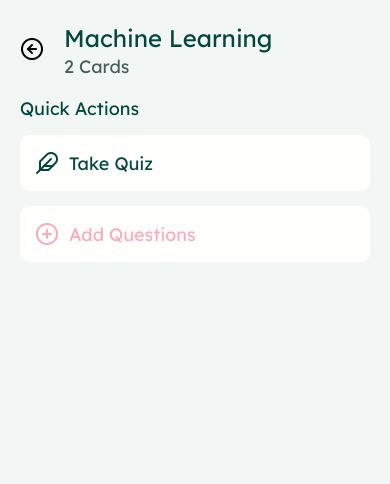
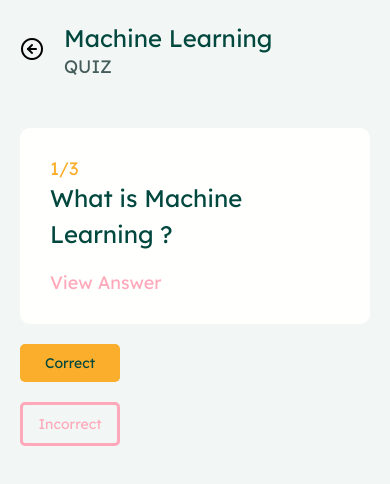
Before and after one commit to algokun/reactnd-mobile-flashcards, a React Native app: screen / in a window 390 px wide. Shown: the top 484 px of the page. Built offline with nearby package versions, Linux system fonts and the light colour scheme.

Commit message:
✨ feat: added screens

```diff
--- a/App.js
+++ b/App.js
@@ -1,6 +1,6 @@
 import React from 'react'
 import { View } from 'react-native';
-import Home from './pages/DeckHome';
+import Home from './pages/Quiz';
 import { useFonts } from "expo-font";
 import { AppLoading } from "expo";
 import {globalStyle as styles} from './utils/common-styles'
--- a/components/Button.js
+++ b/components/Button.js
@@ -1,19 +1,82 @@
-import { TouchableOpacity, Text } from "react-native";
-import { globalStyle as styles } from "../utils/common-styles";
+import { TouchableOpacity, Text, StyleSheet } from "react-native";
 import React from "react";
+import {
+  textPrimary,
+  primary,
+  disabledSurface,
+  textDisabled,
+  secondary,
+} from "../utils/colors";
 
-const Button = ({ onPress, title, disabled = false }) => {
+const PrimaryButton = ({
+  onPress,
+  title,
+  disabled = false,
+  type = "primary",
+}) => {
+  const buttonStyle =
+    type === "primary" ? styles.primaryCTA : styles.secondaryCTA;
+  const buttonTextStyle =
+    type === "primary" ? styles.primaryCTAText : styles.secondaryCTAText;
+
   return (
     <TouchableOpacity
       onPress={onPress}
       disabled={disabled}
-      style={disabled ? styles.disabledCTA : styles.primaryCTA}
+      style={disabled ? styles.disabledCTA : buttonStyle}
     >
-      <Text style={disabled ? styles.disabledCTAText : styles.primaryCTAText}>
+      <Text style={disabled ? styles.disabledCTAText : buttonTextStyle}>
         {title}
       </Text>
     </TouchableOpacity>
   );
 };
 
-export default Button;
+const gloabalFont = "LexendDeca";
+
+const styles = StyleSheet.create({
+  primaryCTA: {
+    padding: 10,
+    backgroundColor: primary,
+    width: 100,
+    marginTop: 20,
+    marginBottom: 10,
+    borderRadius: 5,
+  },
+  primaryCTAText: {
+    fontFamily: gloabalFont,
+    color: textPrimary,
+    textAlign: "center",
+  },
+  disabledCTA: {
+    padding: 10,
+    backgroundColor: disabledSurface,
+    width: 100,
+    marginTop: 10,
+    marginBottom: 10,
+    borderRadius: 5,
+  },
+  disabledCTAText: {
+    fontFamily: gloabalFont,
+    color: textDisabled,
+    textAlign: "center",
+  },
+  secondaryCTA: {
+    padding: 10,
+    backgroundColor: "transparent",
+    width: 100,
+    marginTop: 10,
+    marginBottom: 10,
+    borderRadius: 5,
+    borderStyle: "solid",
+    borderWidth: 3,
+    borderColor: secondary,
+  },
+  secondaryCTAText: {
+    fontFamily: gloabalFont,
+    color: secondary,
+    textAlign: "center",
+  },
+});
+
+export default PrimaryButton;
--- /dev/null
+++ b/components/QuizBox.js
@@ -0,0 +1,45 @@
+import React from "react";
+import { View, StyleSheet, Text, TouchableOpacity } from "react-native";
+import { surface, textPrimary, primary, secondary } from "../utils/colors";
+
+const QuizBox = () => {
+  return (
+    <View style={styles.quizBox}>
+      <Text style={styles.counter}>1/3</Text>
+      <Text style={styles.question}>What is Machine Learning ?</Text>
+      <TouchableOpacity>
+        <Text style={styles.flatButton}>View Answer</Text>
+      </TouchableOpacity>
+    </View>
+  );
+};
+
+const styles = StyleSheet.create({
+  quizBox: {
+    padding: 30,
+    backgroundColor: surface,
+    borderRadius: 10,
+    marginTop: 50
+  },
+  counter: {
+    fontFamily: "LexendDeca",
+    color: primary,
+    fontSize: 18,
+    lineHeight: 22,
+  },
+  question: {
+    fontFamily: "LexendDeca",
+    color: textPrimary,
+    fontSize: 24,
+    lineHeight: 36,
+  },
+  flatButton: {
+    marginTop: 20,
+    color: secondary,
+    fontFamily: "LexendDeca",
+    fontSize: 18,
+    lineHeight: 22,
+  },
+});
+
+export default QuizBox;
--- /dev/null
+++ b/pages/Quiz.js
@@ -0,0 +1,20 @@
+import React from "react";
+import Appbar from "../components/Appbar";
+import { View } from "react-native";
+import QuizBox from "../components/QuizBox";
+import Button from "../components/Button";
+
+const Quiz = () => {
+  return (
+    <View>
+      <Appbar title="Machine Learning" subtitle="QUIZ" />
+      <QuizBox />
+      <View>
+        <Button onPress={() => {}} title="Correct" />
+        <Button onPress={() => {}} title="Incorrect" type="secondary" />
+      </View>
+    </View>
+  );
+};
+
+export default Quiz;
--- a/utils/common-styles.js
+++ b/utils/common-styles.js
@@ -4,10 +4,7 @@ import {
   secondary,
   textSecondary,
   background,
-  primary,
   textPrimary,
-  disabledSurface,
-  textDisabled,
 } from "./colors";
 
 const globalFont = "LexendDeca";
@@ -30,7 +27,7 @@ export const globalStyle = StyleSheet.create({
     fontSize: 18,
     lineHeight: 22,
     color: textPrimary,
-    marginTop: 20
+    marginTop: 20,
   },
   deckItem: {
     backgroundColor: surface,
@@ -66,30 +63,4 @@ export const globalStyle = StyleSheet.create({
     color: textSecondary,
     borderRadius: 10,
   },
-  primaryCTA: {
-    padding: 10,
-    backgroundColor: primary,
-    width: 100,
-    marginTop: 10,
-    marginBottom: 10,
-    borderRadius: 5,
-  },
-  primaryCTAText: {
-    fontFamily: globalFont,
-    color: textPrimary,
-    textAlign: "center",
-  },
-  disabledCTA: {
-    padding: 10,
-    backgroundColor: disabledSurface,
-    width: 100,
-    marginTop: 10,
-    marginBottom: 10,
-    borderRadius: 5,
-  },
-  disabledCTAText: {
-    fontFamily: globalFont,
-    color: textDisabled,
-    textAlign: "center",
-  },
 });
```
